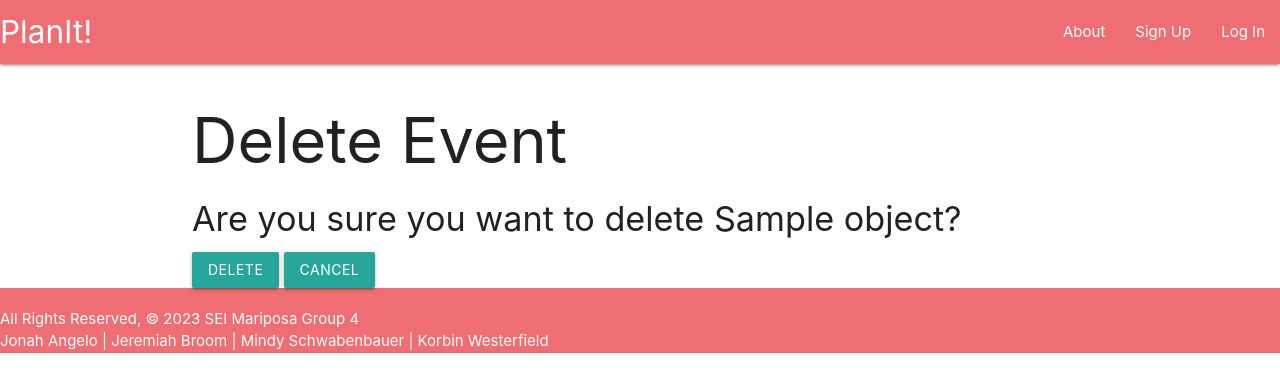
After one commit to mindyschwab/Poll-App, a Django app: template planit/main_app/templates/main_app/event_confirm_delete.html in a window 1280 px wide. The commit adds this page. Shown: the top 392 px of the page. Run offline with Django 3.2, Linux system fonts and the light colour scheme; the template is opened without the code that fills it: most values are stand-ins (such as "Sample title", 1, 10 or a date in 2020); some libraries are stand-ins or nearby versions.

Commit message:
still working on events CRUD. index and create are working.  delete, updated and details are not working yet

```diff
--- a/planit/main_app/templates/events/index.html
+++ b/planit/main_app/templates/events/index.html
@@ -5,7 +5,7 @@
 {% for event in events %}
   <div class="card">
     <div class="card-content">
-      <span class="card-title">{{ event.name }}</span>
+      <a href="{% url 'detail' event.id %}"><span class="card-title">{{ event.name }}</span></a>
       <p>Who: {{ event.who }}</p>
         <p>When: {{ event.when }}</p>
     </div>
--- /dev/null
+++ b/planit/main_app/templates/main_app/event_confirm_delete.html
@@ -0,0 +1,13 @@
+{% extends 'base.html' %}
+
+{% block content %}
+  <h1>Delete Event</h1>
+
+  <h4>Are you sure you want to delete {{ object.name }}?</h4>
+
+  <form action="" method="POST">
+    {% csrf_token %}
+    <button class="btn">Delete</button>
+    <a class="btn" href="{% url 'detail' event.id %}">Cancel</a>
+  </form>
+{% endblock %}
--- a/planit/main_app/templates/main_app/group_detail.html
+++ b/planit/main_app/templates/main_app/group_detail.html
@@ -12,8 +12,8 @@
           <p>Creator: {{ group.creator }}</p>
         </div>
         <div class="card-action">
-          <a href="{% url 'groups_update' group.id %}">Edit</a>
-          <a href="{% url 'groups_delete' group.id %}">Delete</a>
+          {% comment %} <a href="{% url 'groups_update' group.id %}">Edit</a>
+          <a href="{% url 'groups_delete' group.id %}">Delete</a> {% endcomment %}
         </div>
       </div>
     </div>
--- a/planit/main_app/views.py
+++ b/planit/main_app/views.py
@@ -31,6 +31,7 @@ def events_index(request):
 
 
 def events_detail(request, event_id):
+    events = Event.objects.get(id=event_id)
     return render(request, 'events/detail.html', {
         'events': events
     })
@@ -47,7 +48,6 @@ class EventCreate(CreateView):
 
 class EventUpdate(UpdateView):
     model = Event
-    # Let's disallow the renaming of a cat by excluding the name field!
     fields = ['name', 'who', 'what', 'where', 'when', 'why']
 
 
```
